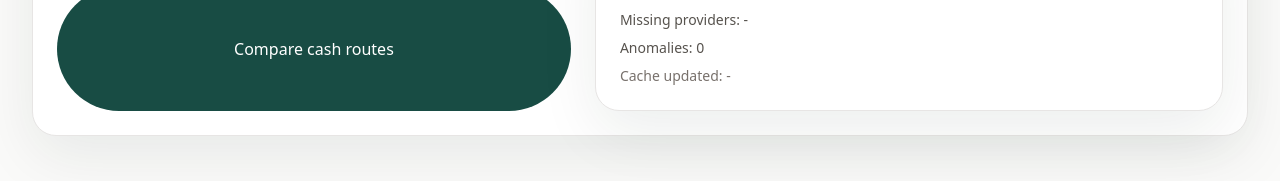
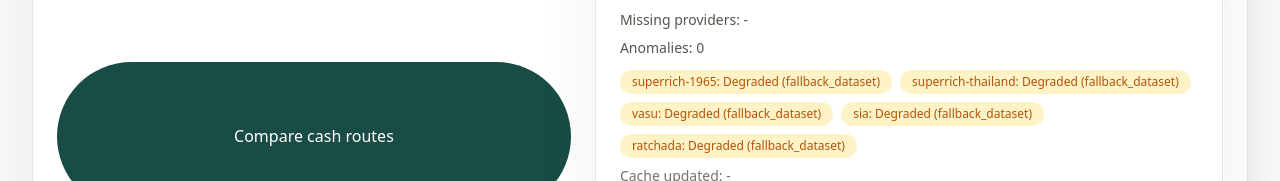
Before and after one commit to shiftshen/exchangethb, a Next.js app: page /en/cash in a window 1280 px wide. Shown: the part 771-952 px from the top of the page. Built offline with nearby package versions, Linux system fonts and the light colour scheme; no server answers.

Commit message:
feat: surface provider health badges and cash scrape alerts

```diff
--- a/app/[locale]/cash/page.tsx
+++ b/app/[locale]/cash/page.tsx
@@ -25,6 +25,10 @@ const copy = {
     sourceMix: 'สัดส่วนแหล่งข้อมูล',
     anomaly: 'รายการผิดปกติ',
     missing: 'ผู้ให้บริการที่ยังขาด',
+    providerHealth: 'สุขภาพผู้ให้บริการ',
+    healthy: 'ปกติ',
+    degraded: 'ลดระดับ',
+    down: 'ล้มเหลว',
     updatedAt: 'อัปเดตแคช',
     table: 'ตารางสาขา',
     tableDescription: 'เรตทั้งหมดเป็นค่าประมาณจากหน้า official และผ่านการตรวจทานก่อนแสดงผล',
@@ -50,6 +54,10 @@ const copy = {
     sourceMix: 'Source mix',
     anomaly: 'Anomalies',
     missing: 'Missing providers',
+    providerHealth: 'Provider health',
+    healthy: 'Healthy',
+    degraded: 'Degraded',
+    down: 'Down',
     updatedAt: 'Cache updated',
     table: 'Branch table',
     tableDescription: 'Rates are estimated from official public pages and reviewed before publishing.',
@@ -75,6 +83,10 @@ const copy = {
     sourceMix: '来源占比',
     anomaly: '异常项',
     missing: '缺失品牌',
+    providerHealth: '供应商健康度',
+    healthy: '正常',
+    degraded: '降级',
+    down: '故障',
     updatedAt: '缓存更新时间',
     table: '门店列表',
     tableDescription: '汇率为基于官方公开页面的估算值，并在发布前经过审核。',
@@ -94,6 +106,16 @@ export default async function CashPage({ params, searchParams }: { params: Promi
   const amount = Number(query.amount || 1000);
   const results = await compareCashLive({ currency, amount, maxDistanceKm: Number(query.maxDistanceKm || 10) });
   const c = copy[locale];
+  const statusLabel = (status: string) => {
+    if (status === 'healthy') return c.healthy;
+    if (status === 'degraded') return c.degraded;
+    return c.down;
+  };
+  const statusClass = (status: string) => {
+    if (status === 'healthy') return 'bg-emerald-100 text-emerald-700';
+    if (status === 'degraded') return 'bg-amber-100 text-amber-700';
+    return 'bg-rose-100 text-rose-700';
+  };
 
   return (
     <div className="space-y-12">
@@ -124,6 +146,13 @@ export default async function CashPage({ params, searchParams }: { params: Promi
               <p className="mt-4 text-sm text-stone-600">{c.sourceMix}: {results.quality.liveRows} live / {results.quality.fallbackRows} fallback</p>
               <p className="mt-2 text-sm text-stone-600">{c.missing}: {results.quality.missingProviders.length ? results.quality.missingProviders.join(', ') : '-'}</p>
               <p className="mt-2 text-sm text-stone-600">{c.anomaly}: {results.quality.anomalyCount}</p>
+              <div className="mt-3 flex flex-wrap gap-2">
+                {results.quality.providerHealth?.map((item) => (
+                  <span key={item.providerSlug} className={`rounded-full px-3 py-1 text-xs font-medium ${statusClass(item.status)}`}>
+                    {item.providerSlug}: {statusLabel(item.status)} ({item.reason})
+                  </span>
+                ))}
+              </div>
               <p className="mt-2 text-sm text-stone-500">{c.updatedAt}: {results.cacheGeneratedAt ? new Date(results.cacheGeneratedAt).toLocaleString() : '-'}</p>
             </div>
           </div>
--- a/app/admin/dashboard/page.tsx
+++ b/app/admin/dashboard/page.tsx
@@ -5,6 +5,7 @@ import { readAuditLog } from '@/lib/audit-log';
 import { getAdminSession } from '@/lib/auth';
 import { readAdminConfig } from '@/lib/content-store';
 import { getAdapterHealth } from '@/lib/market-data';
+import { compareCashLive } from '@/lib/cash-live';
 import { ConfigEditor } from '@/components/admin/config-editor';
 
 const modules = [
@@ -29,7 +30,32 @@ async function getCachePreview() {
 export default async function AdminDashboardPage() {
   const session = await getAdminSession();
   if (!session) redirect('/admin/login');
-  const [config, health, cachePreview, auditLogs] = await Promise.all([readAdminConfig(), getAdapterHealth(), getCachePreview(), readAuditLog(12)]);
+  const [config, health, cachePreview, auditLogs, cashCompare] = await Promise.all([
+    readAdminConfig(),
+    getAdapterHealth(),
+    getCachePreview(),
+    readAuditLog(12),
+    compareCashLive({ currency: 'USD', amount: 1000, maxDistanceKm: 100 }),
+  ]);
+  const cacheJson = (() => {
+    try {
+      return JSON.parse(cachePreview) as { generatedAt?: string; results?: Array<{ provider?: string; ok?: boolean; notes?: string[] }> };
+    } catch {
+      return { generatedAt: null, results: [] };
+    }
+  })();
+  const cashAlerts = (cacheJson.results || []).flatMap((item) => {
+    const notes = item.notes || [];
+    if (!notes.length) {
+      return item.ok === false ? [{ provider: item.provider || 'unknown', message: 'scrape_failed_without_notes', critical: true }] : [];
+    }
+    return notes.map((note) => ({ provider: item.provider || 'unknown', message: note, critical: item.ok === false }));
+  }).slice(0, 12);
+  const statusClass = (status: string) => {
+    if (status === 'healthy') return 'bg-emerald-100 text-emerald-700';
+    if (status === 'degraded') return 'bg-amber-100 text-amber-700';
+    return 'bg-rose-100 text-rose-700';
+  };
 
   return (
     <main className="container-shell space-y-8 py-10">
@@ -50,6 +76,31 @@ export default async function AdminDashboardPage() {
         <div className="card p-5"><p className="text-sm text-stone-500">Upbit Thailand adapter</p><p className="mt-2 text-2xl font-semibold">{health.upbitThailand ? 'Live' : 'Fallback'}</p></div>
         <div className="card p-5"><p className="text-sm text-stone-500">Orbix adapter</p><p className="mt-2 text-2xl font-semibold">{health.orbix ? 'Live' : 'Fallback'}</p></div>
         <div className="card p-5"><p className="text-sm text-stone-500">Fallback-only state</p><p className="mt-2 text-2xl font-semibold">{health.fallbackOnly ? 'Yes' : 'No'}</p></div>
+      </div>
+
+      <div className="card p-6">
+        <h2 className="text-xl font-semibold">Cash provider health</h2>
+        <p className="mt-2 text-sm text-stone-600">Provider grading from compare pipeline: healthy/degraded/down with reason code.</p>
+        <div className="mt-4 flex flex-wrap gap-2">
+          {cashCompare.quality.providerHealth.map((item) => (
+            <span key={item.providerSlug} className={`rounded-full px-3 py-1 text-xs font-medium ${statusClass(item.status)}`}>
+              {item.providerSlug}: {item.status} ({item.reason})
+            </span>
+          ))}
+        </div>
+      </div>
+
+      <div className="card p-6">
+        <h2 className="text-xl font-semibold">Cash scrape alerts</h2>
+        <p className="mt-2 text-sm text-stone-600">Latest notes from cached scraper results. Use this for degraded/down triage.</p>
+        <div className="mt-4 space-y-2">
+          {cashAlerts.map((alert, index) => (
+            <div key={`${alert.provider}-${index}`} className={`rounded-xl border px-4 py-3 text-sm ${alert.critical ? 'border-rose-200 bg-rose-50 text-rose-700' : 'border-amber-200 bg-amber-50 text-amber-700'}`}>
+              <span className="font-semibold">{alert.provider}</span> · {alert.message}
+            </div>
+          ))}
+          {!cashAlerts.length ? <div className="rounded-xl border border-emerald-200 bg-emerald-50 px-4 py-3 text-sm text-emerald-700">No active cash scrape alerts.</div> : null}
+        </div>
       </div>
 
       <div className="grid gap-4 md:grid-cols-2 xl:grid-cols-4">
```
